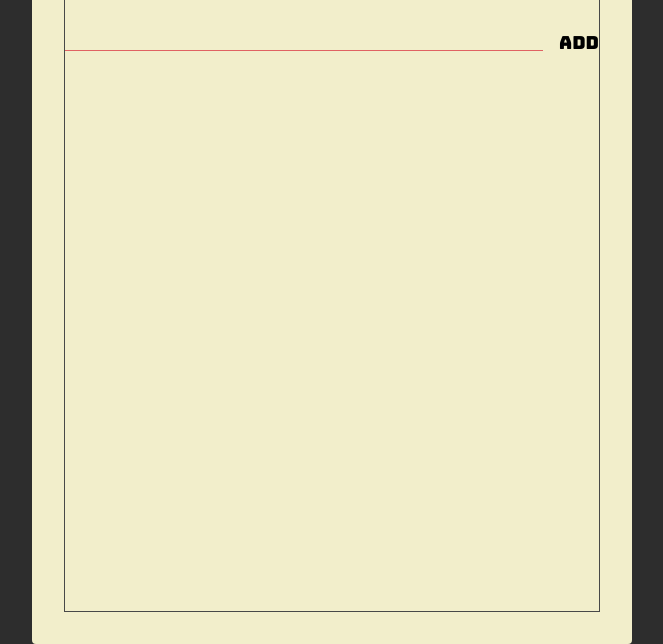
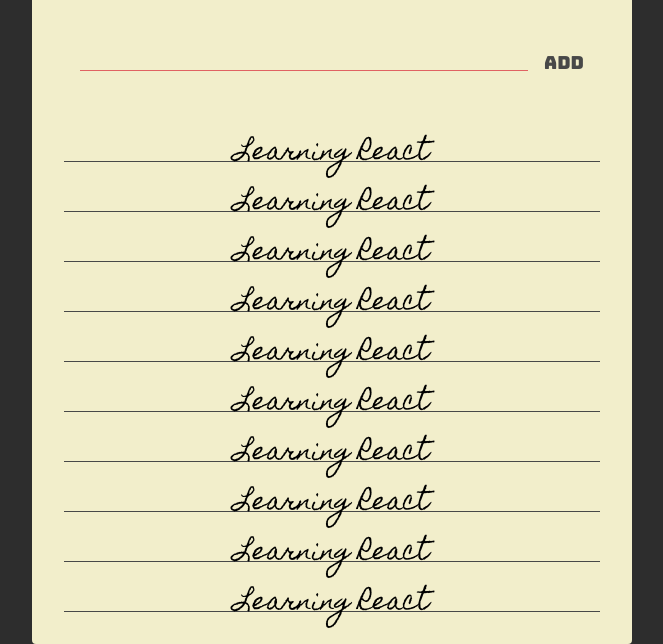
Before and after one commit to nmSholeh/react-starter, a website: page index.html in a window 1280 px wide. Shown: the part 156-800 px from the top of the page, without its empty margins (308-971 px from the left). Drawn offline with Linux system fonts and the light colour scheme.

Commit message:
Rendering

```diff
--- a/index.html
+++ b/index.html
@@ -15,16 +15,49 @@
     <div class="container">
       <div class="frame">
         <section class="header">
-          <button class="header-Btn">Add</button>
+          <button class="header-btn main-black-color">Add</button>
           <h1 class="header-title">Todo Lists</h1>
-          <button class="header-Btn main-red-color">Clear</button>
+          <button class="header-btn main-red-color">Clear</button>
         </section>
 
         <section class="add">
           <form class="add-form">
             <input type="text" class="add-input" />
-            <button class="add-btn">Add</button>
+            <button class="add-btn main-black-color">Add</button>
           </form>
+        </section>
+
+        <section class="todos">
+          <div class="todo">
+            <span class="todo-text">Learning React</span>
+          </div>
+          <div class="todo">
+            <span class="todo-text">Learning React</span>
+          </div>
+          <div class="todo">
+            <span class="todo-text">Learning React</span>
+          </div>
+          <div class="todo">
+            <span class="todo-text">Learning React</span>
+          </div>
+          <div class="todo">
+            <span class="todo-text">Learning React</span>
+          </div>
+          <div class="todo">
+            <span class="todo-text">Learning React</span>
+          </div>
+          <div class="todo">
+            <span class="todo-text">Learning React</span>
+          </div>
+          <div class="todo">
+            <span class="todo-text">Learning React</span>
+          </div>
+          <div class="todo">
+            <span class="todo-text">Learning React</span>
+          </div>
+          <div class="todo">
+            <span class="todo-text">Learning React</span>
+          </div>
         </section>
       </div>
     </div>
--- a/styles.css
+++ b/styles.css
@@ -4,9 +4,14 @@
 
 :root {
   --main-red-color: #e06262;
+  --main-black-color: #484848;
 }
 .main-red-color {
   color: var(--main-red-color);
+}
+
+.main-black-color {
+  color: var(--main-black-color);
 }
 
 html {
@@ -41,11 +46,12 @@
 }
 
 .frame {
-  border: 1px solid #484848;
+  border: 1px solid --main-black-color;
   height: 100%;
 
   display: flex;
   flex-direction: column;
+  justify-content: space-between;
 }
 
 .header {
@@ -56,12 +62,13 @@
   flex: 1;
   text-align: center;
 
+  color: var(--main-black-color);
   font-size: 3.6rem;
   font-family: "Homemade Apple", sans-serif;
   text-transform: lowercase;
 }
 
-.header-Btn {
+.header-btn {
   font-size: 1.8rem;
   font-family: "Bungee", sans-serif;
 
@@ -71,6 +78,17 @@
   background: unset;
   border: unset;
   outline: unset;
+}
+
+.header-btn.main-red-color:active {
+  text-shadow: 1px 1px 2px var(--main-red-color);
+}
+.header-btn.main-black-color:active {
+  text-shadow: 1px 1px 2px var(--main-black-color);
+}
+
+.add {
+  padding: 16px;
 }
 
 .add-form {
@@ -105,3 +123,31 @@
   border: unset;
   outline: unset;
 }
+.add-btn.main-black-color:active {
+  text-shadow: 1px 1px 2px var(--main-black-color);
+}
+
+.todos {
+  display: flex;
+  flex-direction: column;
+}
+
+.todo {
+  position: relative;
+
+  flex: 1 0 auto;
+  text-align: center;
+
+  min-height: 34px;
+  margin: 16px 0 0;
+  font-family: "Homemade Apple", sans-serif;
+  font-size: 24px;
+
+  border-bottom: 1px solid var(--main-black-color);
+}
+
+.todo-text {
+  position: absolute;
+  left: 50%;
+  transform: translate(-50%);
+}
```
